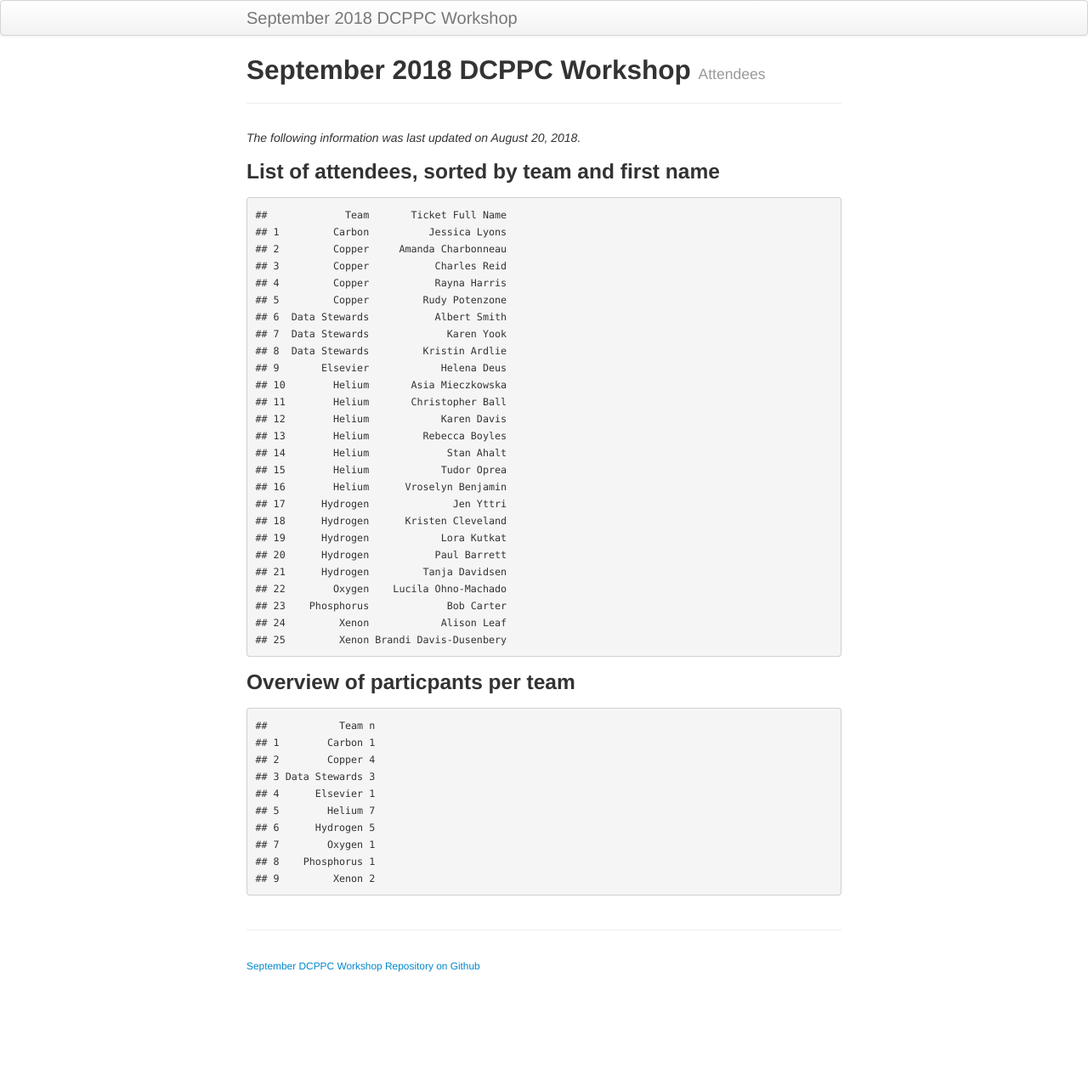
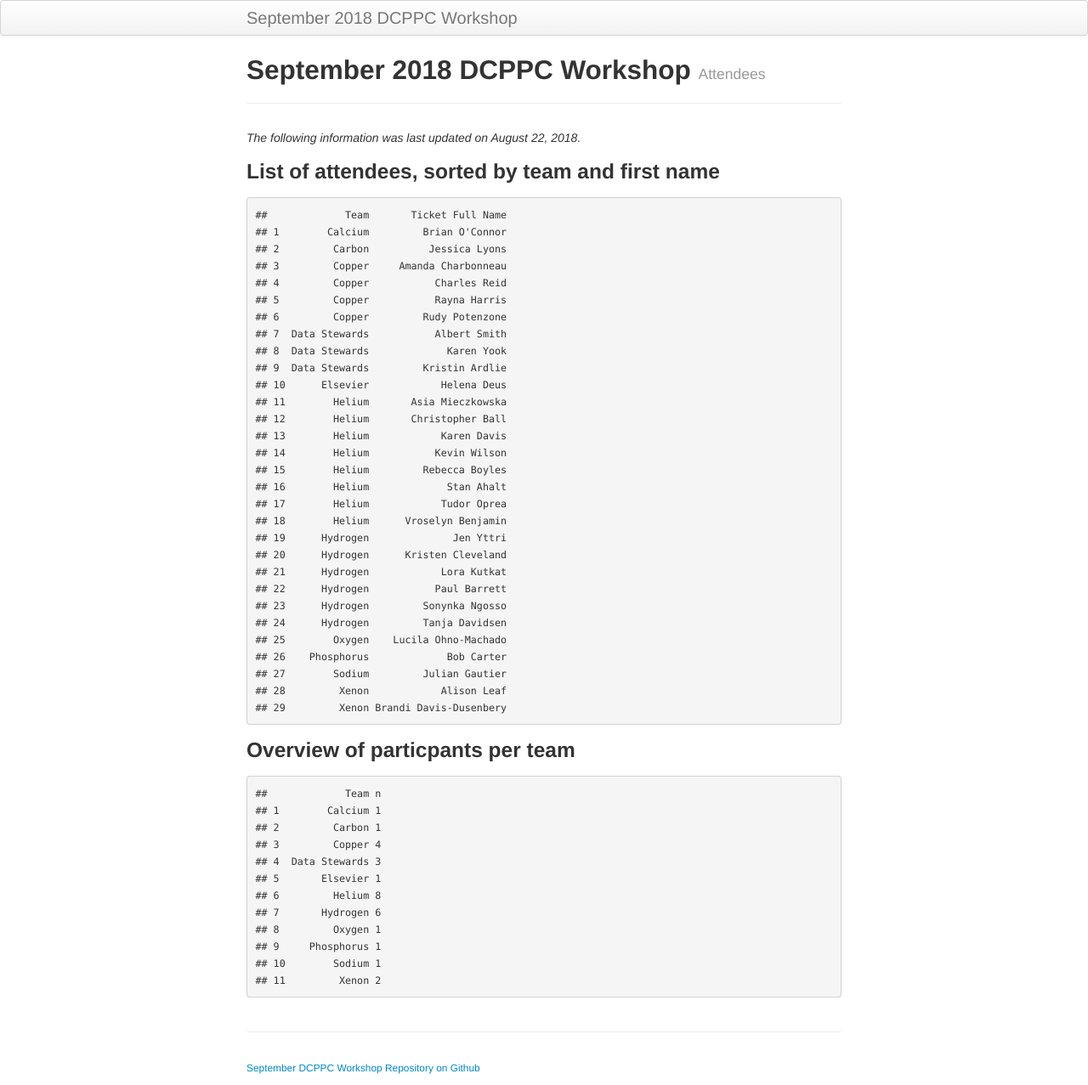
Before and after one commit to dcppc/2018-september-workshop, a Jekyll site: the page built from docs/attendees.md, in a window 1280 px wide. Shown: the whole page at 85% size. Built offline with Jekyll 4.4.1, drawn with Linux system fonts in a browser that asks for light colours; before the commit the page ends 1157 px from its top, so only the background shows below that.

Commit message:
attendees

```diff
--- a/docs/attendees.md
+++ b/docs/attendees.md
@@ -4,46 +4,53 @@ title: September 2018 DCPPC Workshop
 tagline: Attendees
 
 ---
-*The following information was last updated on August 20, 2018.*
+
+*The following information was last updated on August 22, 2018.*
 
 ### List of attendees, sorted by team and first name
 
     ##             Team       Ticket Full Name
-    ## 1         Carbon          Jessica Lyons
-    ## 2         Copper     Amanda Charbonneau
-    ## 3         Copper           Charles Reid
-    ## 4         Copper           Rayna Harris
-    ## 5         Copper         Rudy Potenzone
-    ## 6  Data Stewards           Albert Smith
-    ## 7  Data Stewards             Karen Yook
-    ## 8  Data Stewards         Kristin Ardlie
-    ## 9       Elsevier            Helena Deus
-    ## 10        Helium       Asia Mieczkowska
-    ## 11        Helium       Christopher Ball
-    ## 12        Helium            Karen Davis
-    ## 13        Helium         Rebecca Boyles
-    ## 14        Helium             Stan Ahalt
-    ## 15        Helium            Tudor Oprea
-    ## 16        Helium      Vroselyn Benjamin
-    ## 17      Hydrogen              Jen Yttri
-    ## 18      Hydrogen      Kristen Cleveland
-    ## 19      Hydrogen            Lora Kutkat
-    ## 20      Hydrogen           Paul Barrett
-    ## 21      Hydrogen         Tanja Davidsen
-    ## 22        Oxygen    Lucila Ohno-Machado
-    ## 23    Phosphorus             Bob Carter
-    ## 24         Xenon            Alison Leaf
-    ## 25         Xenon Brandi Davis-Dusenbery
+    ## 1        Calcium         Brian O'Connor
+    ## 2         Carbon          Jessica Lyons
+    ## 3         Copper     Amanda Charbonneau
+    ## 4         Copper           Charles Reid
+    ## 5         Copper           Rayna Harris
+    ## 6         Copper         Rudy Potenzone
+    ## 7  Data Stewards           Albert Smith
+    ## 8  Data Stewards             Karen Yook
+    ## 9  Data Stewards         Kristin Ardlie
+    ## 10      Elsevier            Helena Deus
+    ## 11        Helium       Asia Mieczkowska
+    ## 12        Helium       Christopher Ball
+    ## 13        Helium            Karen Davis
+    ## 14        Helium           Kevin Wilson
+    ## 15        Helium         Rebecca Boyles
+    ## 16        Helium             Stan Ahalt
+    ## 17        Helium            Tudor Oprea
+    ## 18        Helium      Vroselyn Benjamin
+    ## 19      Hydrogen              Jen Yttri
+    ## 20      Hydrogen      Kristen Cleveland
+    ## 21      Hydrogen            Lora Kutkat
+    ## 22      Hydrogen           Paul Barrett
+    ## 23      Hydrogen         Sonynka Ngosso
+    ## 24      Hydrogen         Tanja Davidsen
+    ## 25        Oxygen    Lucila Ohno-Machado
+    ## 26    Phosphorus             Bob Carter
+    ## 27        Sodium         Julian Gautier
+    ## 28         Xenon            Alison Leaf
+    ## 29         Xenon Brandi Davis-Dusenbery
 
 ### Overview of particpants per team
 
-    ##            Team n
-    ## 1        Carbon 1
-    ## 2        Copper 4
-    ## 3 Data Stewards 3
-    ## 4      Elsevier 1
-    ## 5        Helium 7
-    ## 6      Hydrogen 5
-    ## 7        Oxygen 1
-    ## 8    Phosphorus 1
-    ## 9         Xenon 2
+    ##             Team n
+    ## 1        Calcium 1
+    ## 2         Carbon 1
+    ## 3         Copper 4
+    ## 4  Data Stewards 3
+    ## 5       Elsevier 1
+    ## 6         Helium 8
+    ## 7       Hydrogen 6
+    ## 8         Oxygen 1
+    ## 9     Phosphorus 1
+    ## 10        Sodium 1
+    ## 11         Xenon 2
```
